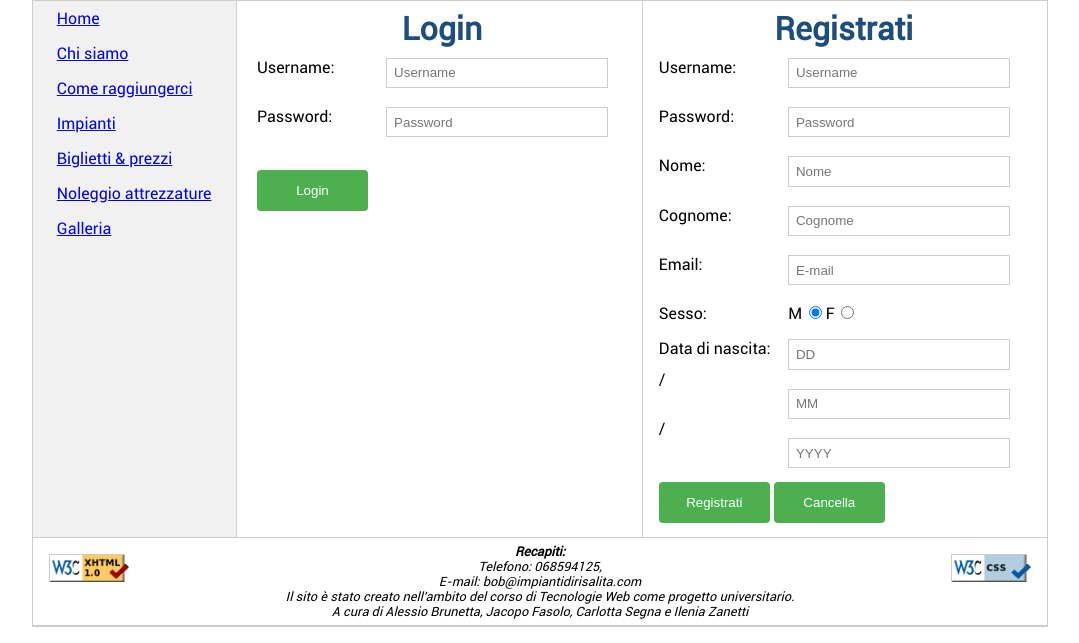
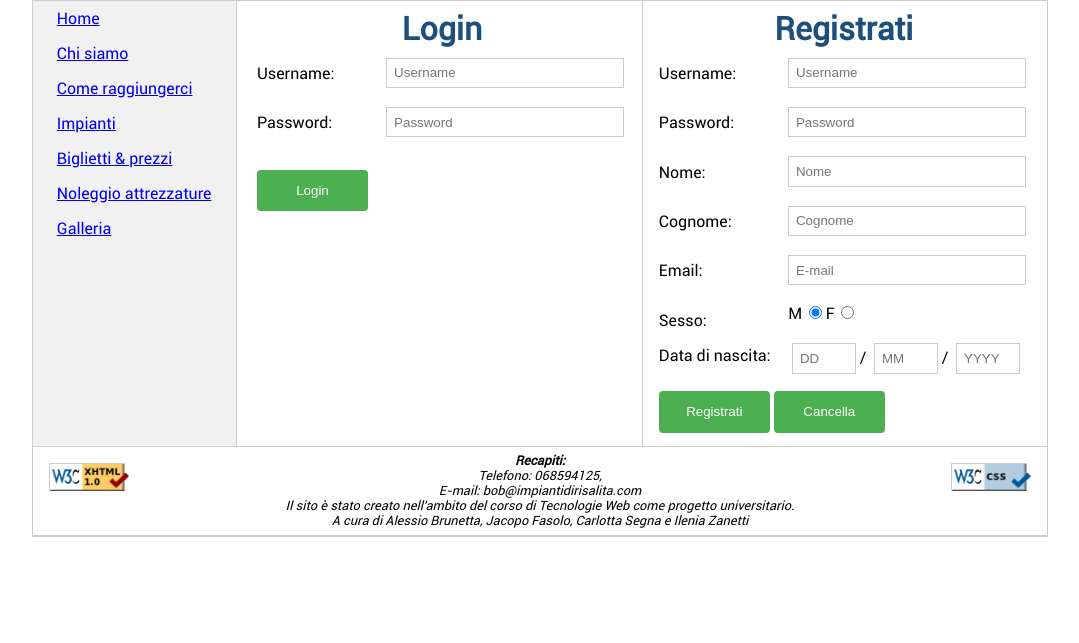
Before and after one commit to JacopoFasolo/Bob-TW, a PHP site: page /Bob-TW/login.php in a window 1280 px wide. Shown: the part 157-800 px from the top of the page, without its empty margins (100-1179 px from the left). Run offline with PHP 8.4, Linux system fonts and the light colour scheme.

Commit message:
Auto stash before merge of "master" and "origin/master"
modificato data di nascita registrazione

```diff
--- a/css/style.css
+++ b/css/style.css
@@ -419,6 +419,7 @@ table caption{
 }
 
 label{
+	padding-top: 0.4em;
 	float: left;
 	display: block;
 }
@@ -429,8 +430,7 @@ input[type=password], input[type=email], input[type=text]{
 	margin-left: 35%;
 	display: block;
 	border: 1px solid #ccc;
-	/* border-radius: 4px; */
-	box-sizing: border-box;
+	/*box-sizing: border-box;*/
 }
 
 input[type=radio]{
@@ -462,6 +462,18 @@ input[type=submit]:hover {
     margin-left: 1.5em;
 }
 
+#datanascita {
+	width: 65%;
+	margin-left: 35%;
+	margin-right: 0;
+}
+
+#datanascita input{
+	width: 20%;
+	margin: 0.3em;
+	display: inline-block;
+}
+
 /* 404 */
 #erroreimg{
 	float: right;
--- a/php/loginpage.php
+++ b/php/loginpage.php
@@ -14,10 +14,10 @@ if(isset($_REQUEST["PAGE"])){
             <form id="form_login" method="post" <?php echo 'action="php/controlloconnessione.php?PAGE='.$PAGEU.'"'; ?> >
                 <h1>Login</h1>
                 <label for="Username">Username:</label>
-                <input type="text" class="input" size="20" name="uname" id="uname" placeholder="Username" tabindex="20"/>
+                <input type="text" size="20" name="uname" id="uname" placeholder="Username" tabindex="20"/>
                 <br/>
                 <label for="Password">Password:</label>
-                <input type="password" class="input" size="20" name="upassword" id="upassword" placeholder="Password" tabindex="21"/>
+                <input type="password" size="20" name="upassword" id="upassword" placeholder="Password" tabindex="21"/>
                 <br/>
                 <input class="button" type="submit" value="Login" tabindex="22"/>
                 <br/>
@@ -34,25 +34,25 @@ if(isset($_REQUEST["PAGE"])){
             <form id="form_registrazione" method="post" action="php/inserisciutente.php">
                 <h1>Registrati</h1>
                 <label for="Username">Username:</label>
-                <input type="text" class="input" size="20" name="reg_username" placeholder="Username" tabindex="23"/><br/>
+                <input type="text" size="20" name="reg_username" placeholder="Username" tabindex="23"/><br/>
                 <label for="Password">Password:</label>
-                <input type="password" class="input" size="20" name="reg_password" placeholder="Password" tabindex="24"/><br/>
+                <input type="password" size="20" name="reg_password" placeholder="Password" tabindex="24"/><br/>
                 <label for="Nome">Nome:</label>
-                <input type="text" class="input" size="20" name="reg_name" placeholder="Nome" tabindex="25"/><br/>
+                <input type="text" size="20" name="reg_name" placeholder="Nome" tabindex="25"/><br/>
                 <label for="Cognome">Cognome:</label>
-                <input type="text" class="input" size="20" name="reg_surname" placeholder="Cognome" tabindex="26"/><br/>
+                <input type="text" size="20" name="reg_surname" placeholder="Cognome" tabindex="26"/><br/>
                 <label for="Email"><span xml:lang="en">Email</span>:</label>
-                <input type="email" class="input" size="20" name="reg_email" placeholder="E-mail" required="required" tabindex="27"/> <br/>
+                <input type="email" size="20" name="reg_email" placeholder="E-mail" required="required" tabindex="27"/> <br/>
                 <label for="Sesso M">Sesso: </label>
                 <div id="sesso_form">
-                    M<input type="radio" class="input" size="20" name="gender" value="M" checked="checked" tabindex="28"/>
-                    F<input type="radio" class="input" size="20" name="gender" value="F" tabindex="29"/><br/>
+                    M<input type="radio" size="20" name="gender" value="M" checked="checked" tabindex="28"/>
+                    F<input type="radio" size="20" name="gender" value="F" tabindex="29"/><br/>
                 </div>
                 <label for="Data di nascita">Data di nascita:</label>
                 <div id="datanascita">
-                    <input type="text" class="input" size="20" name="reg_d" placeholder="DD" tabindex="30"/>/
-                    <input type="text" class="input" size="20" name="reg_m" placeholder="MM" tabindex="31"/>/
-                    <input type="text" class="input" size="20" name="reg_y" placeholder="YYYY" tabindex="32"/>
+                    <input type="text" size="20" name="reg_d" placeholder="DD" tabindex="30"/>/
+                    <input type="text" size="20" name="reg_m" placeholder="MM" tabindex="31"/>/
+                    <input type="text" size="20" name="reg_y" placeholder="YYYY" tabindex="32"/>
                 </div>
                 <input class="button" type="submit" value="Registrati" tabindex="33"/>
                 <input class="button" type="reset" value="Cancella" tabindex="34"/>
```
